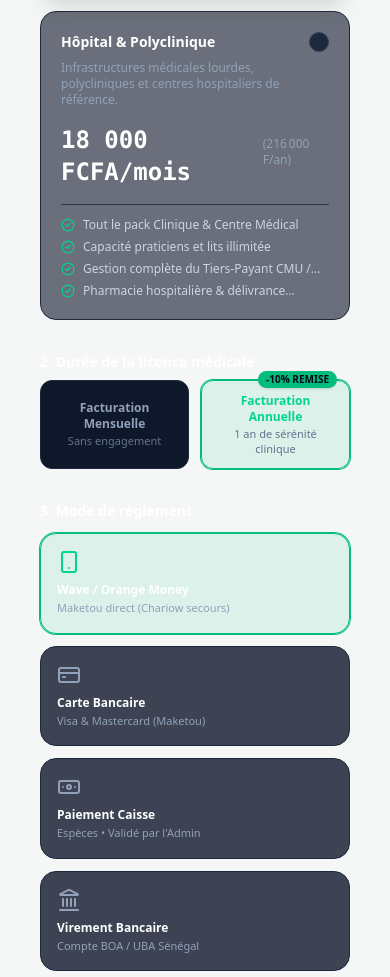
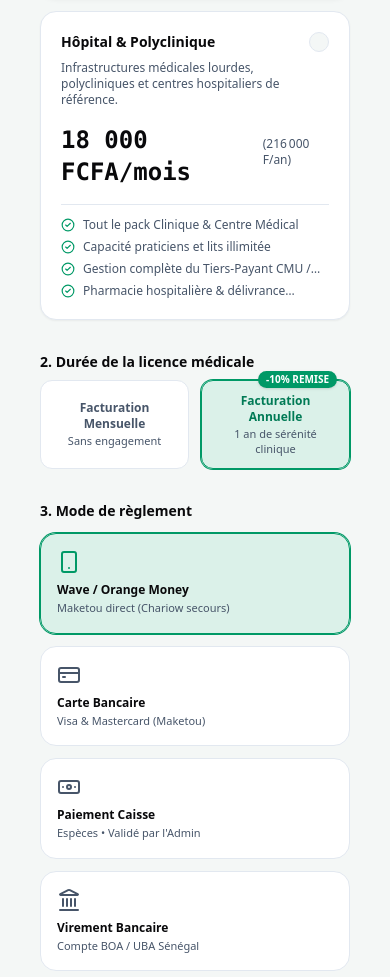
Before and after one commit to kaneabdel-droid/D-SANTE, a Next.js app: page /abonnement in a window 390 px wide. Shown: the part 1020-1997 px from the top of the page. Built offline with nearby package versions, Linux system fonts and the light colour scheme; no server answers.

Commit message:
feat(abonnement): harmonisation des couleurs des tarifs et deblocage integral de la demo sans paywall

```diff
--- a/app/(dashboard)/abonnement/PlanSelectorSante.tsx
+++ b/app/(dashboard)/abonnement/PlanSelectorSante.tsx
@@ -150,7 +150,7 @@ export default function PlanSelectorSante({
     <div className="space-y-8">
       {/* 1. Choix du Forfait Médical */}
       <div>
-        <label className="block text-sm font-bold text-white mb-3">
+        <label className="block text-sm font-bold text-foreground mb-3">
           1. Choisissez votre Formule D-SANTÉ
         </label>
         <div className="grid grid-cols-1 md:grid-cols-3 gap-4">
@@ -168,16 +168,16 @@ export default function PlanSelectorSante({
                 onClick={() => setSelectedPlan(p.id)}
                 className={`text-left rounded-2xl border p-5 transition-all relative flex flex-col justify-between ${
                   isSelected
-                    ? 'border-emerald-500 bg-emerald-500/10 ring-2 ring-emerald-500/50 shadow-xl'
-                    : 'border-slate-800 bg-slate-900/60 hover:border-slate-700'
+                    ? 'border-emerald-600 bg-emerald-500/5 ring-2 ring-emerald-500/30 shadow-md'
+                    : 'border-surface-border bg-surface hover:border-emerald-500/50 shadow-xs'
                 }`}
               >
                 <div>
                   <div className="flex items-center justify-between mb-2">
-                    <span className="font-extrabold text-sm sm:text-base text-white flex items-center gap-1.5">
+                    <span className="font-extrabold text-sm sm:text-base text-foreground flex items-center gap-1.5">
                       {p.nom}
                       {p.populaire && (
-                        <span className="text-[10px] bg-emerald-500/20 text-emerald-400 border border-emerald-500/30 px-2 py-0.5 rounded-full font-bold">
+                        <span className="text-[10px] bg-emerald-500/15 text-emerald-700 dark:text-emerald-400 border border-emerald-500/30 px-2 py-0.5 rounded-full font-bold">
                           RECOMMANDÉ
                         </span>
                       )}
@@ -185,31 +185,31 @@ export default function PlanSelectorSante({
                     <div
                       className={`w-5 h-5 rounded-full border flex items-center justify-center shrink-0 ${
                         isSelected
-                          ? 'border-emerald-500 bg-emerald-500 text-slate-950'
-                          : 'border-slate-700 bg-slate-800'
+                          ? 'border-emerald-600 bg-emerald-600 text-white'
+                          : 'border-surface-border bg-background'
                       }`}
                     >
                       {isSelected && <Check className="w-3.5 h-3.5 stroke-[3]" />}
                     </div>
                   </div>
 
-                  <p className="text-xs text-slate-400 mb-4">{p.desc}</p>
+                  <p className="text-xs text-foreground-muted mb-4">{p.desc}</p>
 
                   <div className="flex items-baseline gap-1.5 mb-4">
-                    <span className="text-2xl font-black text-white font-mono">
+                    <span className="text-2xl font-black text-foreground font-mono">
                       {prixAffiche}
                     </span>
-                    <span className="text-xs text-slate-400">
+                    <span className="text-xs text-foreground-muted">
                       {frequence === 'annuel'
                         ? `(${p.prixAnnuel.toLocaleString('fr-FR')} F/an)`
                         : 'sans engagement'}
                     </span>
                   </div>
 
-                  <ul className="space-y-1.5 text-xs text-slate-300 border-t border-slate-800/80 pt-3">
+                  <ul className="space-y-1.5 text-xs text-foreground-muted border-t border-surface-border pt-3">
                     {p.features.slice(0, 4).map((f, i) => (
                       <li key={i} className="flex items-center gap-2">
-                        <CheckCircle2 className="w-3.5 h-3.5 text-emerald-400 shrink-0" />
+                        <CheckCircle2 className="w-3.5 h-3.5 text-emerald-600 shrink-0" />
                         <span className="line-clamp-1">{f}</span>
                       </li>
                     ))}
@@ -223,7 +223,7 @@ export default function PlanSelectorSante({
 
       {/* 2. Périodicité */}
       <div>
-        <label className="block text-sm font-bold text-white mb-2">
+        <label className="block text-sm font-bold text-foreground mb-2">
           2. Durée de la licence médicale
         </label>
         <div className="grid grid-cols-2 gap-3 max-w-md">
@@ -232,12 +232,12 @@ export default function PlanSelectorSante({
             onClick={() => setFrequence('mensuel')}
             className={`py-3 px-4 rounded-xl border text-xs font-bold transition-all text-center ${
               frequence === 'mensuel'
-                ? 'border-emerald-500 bg-emerald-500/10 text-emerald-400 ring-1 ring-emerald-500'
-                : 'border-slate-800 bg-slate-900 text-slate-400 hover:text-white'
+                ? 'border-emerald-600 bg-emerald-500/10 text-emerald-700 dark:text-emerald-400 ring-1 ring-emerald-600'
+                : 'border-surface-border bg-surface text-foreground-muted hover:text-foreground'
             }`}
           >
             Facturation Mensuelle
-            <span className="block text-[11px] font-normal text-slate-500 mt-0.5">
+            <span className="block text-[11px] font-normal text-foreground-muted mt-0.5">
               Sans engagement
             </span>
           </button>
@@ -246,15 +246,15 @@ export default function PlanSelectorSante({
             onClick={() => setFrequence('annuel')}
             className={`py-3 px-4 rounded-xl border text-xs font-bold transition-all text-center relative ${
               frequence === 'annuel'
-                ? 'border-emerald-500 bg-emerald-500/10 text-emerald-400 ring-1 ring-emerald-500'
-                : 'border-slate-800 bg-slate-900 text-slate-400 hover:text-white'
+                ? 'border-emerald-600 bg-emerald-500/10 text-emerald-700 dark:text-emerald-400 ring-1 ring-emerald-600'
+                : 'border-surface-border bg-surface text-foreground-muted hover:text-foreground'
             }`}
           >
-            <span className="absolute -top-2.5 right-3 bg-emerald-500 text-slate-950 text-[10px] font-extrabold px-2 py-0.5 rounded-full shadow">
+            <span className="absolute -top-2.5 right-3 bg-emerald-600 text-white text-[10px] font-extrabold px-2 py-0.5 rounded-full shadow">
               -10% REMISE
             </span>
             Facturation Annuelle
-            <span className="block text-[11px] font-normal text-slate-500 mt-0.5">
+            <span className="block text-[11px] font-normal text-foreground-muted mt-0.5">
               1 an de sérénité clinique
             </span>
           </button>
@@ -263,7 +263,7 @@ export default function PlanSelectorSante({
 
       {/* 3. Moyen de Paiement */}
       <div>
-        <label className="block text-sm font-bold text-white mb-3">
+        <label className="block text-sm font-bold text-foreground mb-3">
           3. Mode de règlement
         </label>
         <div className="grid grid-cols-1 sm:grid-cols-2 lg:grid-cols-4 gap-3">
@@ -273,17 +273,17 @@ export default function PlanSelectorSante({
             onClick={() => setMoyenPaiement('mobile_money')}
             className={`p-4 rounded-2xl border text-left transition-all ${
               moyenPaiement === 'mobile_money'
-                ? 'border-emerald-500 bg-emerald-500/10 ring-1 ring-emerald-500'
-                : 'border-slate-800 bg-slate-900/80 hover:border-slate-700'
+                ? 'border-emerald-600 bg-emerald-500/10 ring-1 ring-emerald-600'
+                : 'border-surface-border bg-surface hover:border-emerald-500/40'
             }`}
           >
             <Smartphone
               className={`w-6 h-6 mb-2 ${
-                moyenPaiement === 'mobile_money' ? 'text-emerald-400' : 'text-slate-400'
+                moyenPaiement === 'mobile_money' ? 'text-emerald-600' : 'text-foreground-muted'
               }`}
             />
-            <p className="font-bold text-xs text-white">Wave / Orange Money</p>
-            <p className="text-[11px] text-slate-400 mt-0.5">
+            <p className="font-bold text-xs text-foreground">Wave / Orange Money</p>
+            <p className="text-[11px] text-foreground-muted mt-0.5">
               Maketou direct (Chariow secours)
             </p>
           </button>
@@ -294,17 +294,17 @@ export default function PlanSelectorSante({
             onClick={() => setMoyenPaiement('carte')}
             className={`p-4 rounded-2xl border text-left transition-all ${
               moyenPaiement === 'carte'
-                ? 'border-emerald-500 bg-emerald-500/10 ring-1 ring-emerald-500'
-                : 'border-slate-800 bg-slate-900/80 hover:border-slate-700'
+                ? 'border-emerald-600 bg-emerald-500/10 ring-1 ring-emerald-600'
+                : 'border-surface-border bg-surface hover:border-emerald-500/40'
             }`}
           >
             <CreditCard
               className={`w-6 h-6 mb-2 ${
-                moyenPaiement === 'carte' ? 'text-emerald-400' : 'text-slate-400'
+                moyenPaiement === 'carte' ? 'text-emerald-600' : 'text-foreground-muted'
               }`}
             />
-            <p className="font-bold text-xs text-white">Carte Bancaire</p>
-            <p className="text-[11px] text-slate-400 mt-0.5">Visa & Mastercard (Maketou)</p>
+            <p className="font-bold text-xs text-foreground">Carte Bancaire</p>
+            <p className="text-[11px] text-foreground-muted mt-0.5">Visa & Mastercard (Maketou)</p>
           </button>
 
           {/* Caisse / Espèces */}
@@ -313,17 +313,17 @@ export default function PlanSelectorSante({
             onClick={() => setMoyenPaiement('caisse')}
             className={`p-4 rounded-2xl border text-left transition-all ${
               moyenPaiement === 'caisse'
-                ? 'border-emerald-500 bg-emerald-500/10 ring-1 ring-emerald-500'
-                : 'border-slate-800 bg-slate-900/80 hover:border-slate-700'
+                ? 'border-emerald-600 bg-emerald-500/10 ring-1 ring-emerald-600'
+                : 'border-surface-border bg-surface hover:border-emerald-500/40'
             }`}
           >
             <Banknote
               className={`w-6 h-6 mb-2 ${
-                moyenPaiement === 'caisse' ? 'text-emerald-400' : 'text-slate-400'
+                moyenPaiement === 'caisse' ? 'text-emerald-600' : 'text-foreground-muted'
               }`}
             />
-            <p className="font-bold text-xs text-white">Paiement Caisse</p>
-            <p className="text-[11px] text-slate-400 mt-0.5">
+            <p className="font-bold text-xs text-foreground">Paiement Caisse</p>
+            <p className="text-[11px] text-foreground-muted mt-0.5">
               Espèces • Validé par l&apos;Admin
             </p>
           </button>
@@ -334,17 +334,17 @@ export default function PlanSelectorSante({
             onClick={() => setMoyenPaiement('virement')}
             className={`p-4 rounded-2xl border text-left transition-all ${
               moyenPaiement === 'virement'
-                ? 'border-emerald-500 bg-emerald-500/10 ring-1 ring-emerald-500'
-                : 'border-slate-800 bg-slate-900/80 hover:border-slate-700'
+                ? 'border-emerald-600 bg-emerald-500/10 ring-1 ring-emerald-600'
+                : 'border-surface-border bg-surface hover:border-emerald-500/40'
             }`}
           >
             <Landmark
               className={`w-6 h-6 mb-2 ${
-                moyenPaiement === 'virement' ? 'text-emerald-400' : 'text-slate-400'
+                moyenPaiement === 'virement' ? 'text-emerald-600' : 'text-foreground-muted'
               }`}
             />
-            <p className="font-bold text-xs text-white">Virement Bancaire</p>
-            <p className="text-[11px] text-slate-400 mt-0.5">Compte BOA / UBA Sénégal</p>
+            <p className="font-bold text-xs text-foreground">Virement Bancaire</p>
+            <p className="text-[11px] text-foreground-muted mt-0.5">Compte BOA / UBA Sénégal</p>
           </button>
         </div>
       </div>
@@ -352,7 +352,7 @@ export default function PlanSelectorSante({
       {/* Numéro de téléphone pour Mobile Money */}
       {moyenPaiement === 'mobile_money' && (
         <div className="max-w-md">
-          <label className="block text-xs font-semibold text-slate-300 mb-1">
+          <label className="block text-xs font-semibold text-foreground mb-1">
             Numéro de téléphone Wave / Orange Money
           </label>
           <input
@@ -360,28 +360,28 @@ export default function PlanSelectorSante({
             value={telephone}
             onChange={(e) => setTelephone(e.target.value)}
             placeholder="77 000 00 00 ou 78 000 00 00"
-            className="w-full bg-slate-950 border border-slate-800 rounded-xl px-4 py-2.5 text-white text-xs font-mono focus:outline-none focus:border-emerald-500"
+            className="w-full bg-surface border border-surface-border rounded-xl px-4 py-2.5 text-foreground text-xs font-mono focus:outline-none focus:border-emerald-600 focus:ring-1 focus:ring-emerald-600"
           />
         </div>
       )}
 
       {/* Messages d'erreur ou succès manuel */}
       {erreur && (
-        <div className="p-4 rounded-2xl bg-rose-500/10 border border-rose-500/30 text-rose-300 text-xs flex items-center gap-3">
-          <AlertCircle className="w-5 h-5 shrink-0 text-rose-400" />
+        <div className="p-4 rounded-2xl bg-danger/10 border border-danger/30 text-danger text-xs flex items-center gap-3">
+          <AlertCircle className="w-5 h-5 shrink-0" />
           <span>{erreur}</span>
         </div>
       )}
 
       {succesManuel && (
-        <div className="p-5 rounded-2xl bg-emerald-500/10 border border-emerald-500/30 text-emerald-300 text-xs space-y-2">
-          <div className="flex items-center gap-2 font-bold text-sm text-emerald-400">
+        <div className="p-5 rounded-2xl bg-emerald-500/10 border border-emerald-500/30 text-emerald-800 dark:text-emerald-300 text-xs space-y-2">
+          <div className="flex items-center gap-2 font-bold text-sm text-emerald-700 dark:text-emerald-400">
             <CheckCircle2 className="w-5 h-5 shrink-0" />
             <span>{succesManuel.titre}</span>
           </div>
-          <p className="text-slate-300 leading-relaxed">{succesManuel.message}</p>
+          <p className="text-foreground-muted leading-relaxed">{succesManuel.message}</p>
           {succesManuel.ref && (
-            <div className="p-3 bg-slate-950 rounded-xl border border-slate-800 font-mono text-white text-xs inline-block">
+            <div className="p-3 bg-surface rounded-xl border border-surface-border font-mono text-foreground text-xs inline-block">
               Référence dossier : #{succesManuel.ref.slice(0, 8)}
             </div>
           )}
@@ -389,14 +389,14 @@ export default function PlanSelectorSante({
       )}
 
       {/* Bouton de confirmation & Total */}
-      <div className="p-6 rounded-2xl bg-slate-900 border border-slate-800 flex flex-col sm:flex-row items-center justify-between gap-4">
+      <div className="p-6 rounded-2xl bg-surface border border-surface-border flex flex-col sm:flex-row items-center justify-between gap-4 shadow-sm">
         <div>
-          <span className="text-xs text-slate-400 block">Total à régler :</span>
+          <span className="text-xs text-foreground-muted block">Total à régler :</span>
           <div className="flex items-baseline gap-1">
-            <span className="text-3xl font-black text-emerald-400 font-mono">
+            <span className="text-3xl font-black text-emerald-600 dark:text-emerald-400 font-mono">
               {montant.toLocaleString('fr-FR')} FCFA
             </span>
-            <span className="text-xs text-slate-400">
+            <span className="text-xs text-foreground-muted">
               pour 1 {frequence === 'annuel' ? 'an' : 'mois'}
             </span>
           </div>
@@ -406,7 +406,7 @@ export default function PlanSelectorSante({
           type="button"
           onClick={handleSubmit}
           disabled={isPending}
-          className="w-full sm:w-auto px-8 py-3.5 rounded-xl bg-emerald-600 hover:bg-emerald-500 text-white font-bold text-xs uppercase tracking-wider flex items-center justify-center gap-2 shadow-lg shadow-emerald-600/20 transition-all disabled:opacity-50"
+          className="w-full sm:w-auto px-8 py-3.5 rounded-xl bg-emerald-600 hover:bg-emerald-700 text-white font-bold text-xs uppercase tracking-wider flex items-center justify-center gap-2 shadow-lg shadow-emerald-600/20 transition-all disabled:opacity-50"
         >
           {isPending ? (
             <>
@@ -419,8 +419,8 @@ export default function PlanSelectorSante({
                 {moyenPaiement === 'caisse'
                   ? 'Enregistrer le paiement en Caisse'
                   : moyenPaiement === 'virement'
-                  ? 'Générer l’ordre de Virement'
-                  : 'Régler via Maketou (ou Chariow)'}
+                    ? 'Générer l’ordre de Virement'
+                    : 'Régler via Maketou (ou Chariow)'}
               </span>
               <ArrowRight className="w-4 h-4" />
             </>
--- a/app/(dashboard)/layout.tsx
+++ b/app/(dashboard)/layout.tsx
@@ -29,6 +29,8 @@ export default async function DashboardLayout({
     essaiExpire: false,
   }
 
+  const isDemo = Boolean(currentStructure.isDemo || !tenant)
+
   return (
     <I18nProvider dict={dict} locale={locale}>
       <ClientLayout
@@ -37,6 +39,7 @@ export default async function DashboardLayout({
         role={currentStructure.role}
         subscriptionTier={currentStructure.subscriptionTier}
         devise={currentStructure.devise}
+        isDemo={isDemo}
       >
         {children}
       </ClientLayout>
--- a/components/admin/ParametragePasserelles.tsx
+++ b/components/admin/ParametragePasserelles.tsx
@@ -87,11 +87,10 @@ export function ParametragePasserelles() {
 
       {testResult && (
         <div
-          className={`p-4 rounded-xl border text-xs flex items-center justify-between gap-3 ${
-            testResult.ok
+          className={`p-4 rounded-xl border text-xs flex items-center justify-between gap-3 ${testResult.ok
               ? 'bg-emerald-500/10 border-emerald-500/30 text-emerald-300'
               : 'bg-rose-500/10 border-rose-500/30 text-rose-300'
-          }`}
+            }`}
         >
           <div className="flex items-center gap-2">
             <CheckCircle2 className="w-4 h-4 text-emerald-400 shrink-0" />
```
Also changed, not shown: app/(dashboard)/ClientLayout.tsx (+18 -5 lines), app/(dashboard)/abonnement/actions.ts (+4 -4 lines), app/(dashboard)/abonnement/page.tsx (+24 -8 lines), app/(dashboard)/abonnement/retour/page.tsx (+4 -4 lines), app/admin/(protected)/abonnements/AbonnementsSanteClient.tsx (+6 -9 lines), utils/supabase/tenant.ts (+29 -5 lines), app/admin/(protected)/actions.ts (line endings or trailing spaces), lib/payments/chariow.ts (line endings or trailing spaces), lib/payments/maketou.ts (line endings or trailing spaces), 1 other file (tests, documents, lock files or other folders).
